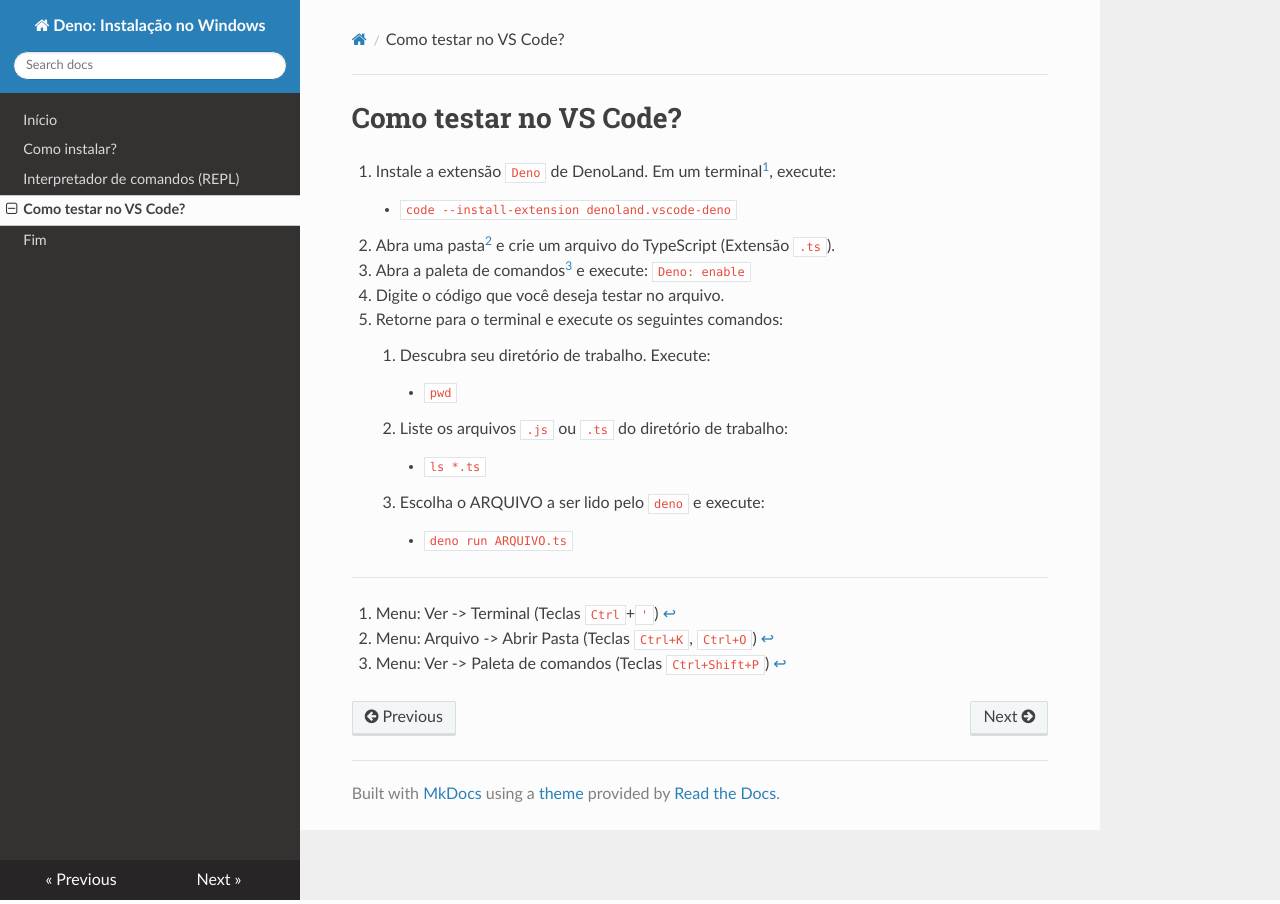
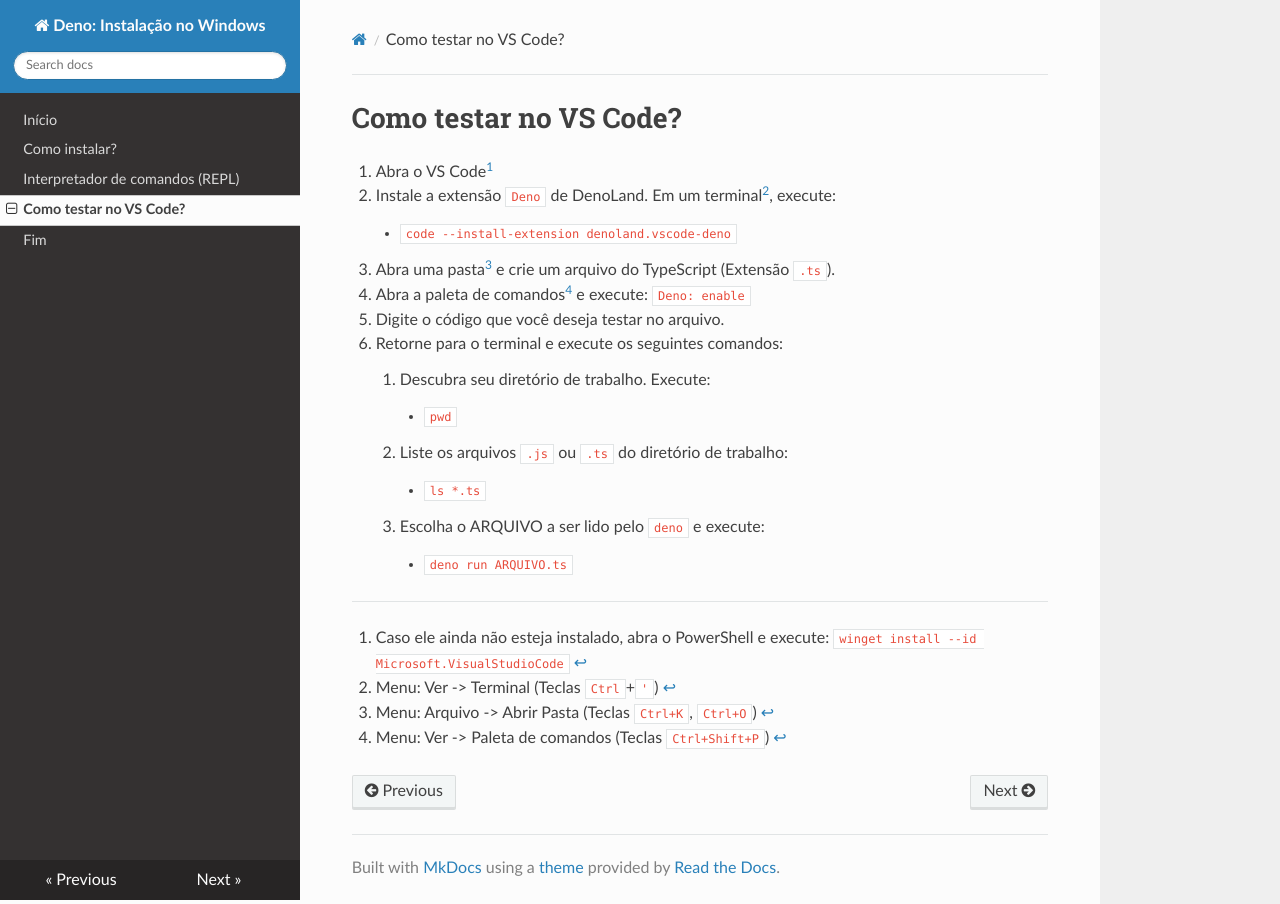
Before and after one commit to ifrnlab/deno-instalacao-windows, an MkDocs documentation site: the page built from docs/teste-vscode.md, in a window 1280 px wide. Built offline with MkDocs 1.6.1, drawn with Linux system fonts in a browser that asks for light colours; nearby versions of some CDN libraries.

Commit message:
Ajustes no tutorial

```diff
--- a/docs/teste-vscode.md
+++ b/docs/teste-vscode.md
@@ -1,13 +1,14 @@
 # Como testar no VS Code?
 
-1. Instale a extensão `Deno` de DenoLand. Em um terminal[^1], execute:
+1. Abra o VS Code[^1]
+2. Instale a extensão `Deno` de DenoLand. Em um terminal[^2], execute:
 
     - `code --install-extension denoland.vscode-deno`
 
-2. Abra uma pasta[^2] e crie um arquivo do TypeScript (Extensão `.ts`).
-3. Abra a paleta de comandos[^3] e execute: `Deno: enable`
-4. Digite o código que você deseja testar no arquivo.
-5. Retorne para o terminal e execute os seguintes comandos:
+3. Abra uma pasta[^3] e crie um arquivo do TypeScript (Extensão `.ts`).
+4. Abra a paleta de comandos[^4] e execute: `Deno: enable`
+5. Digite o código que você deseja testar no arquivo.
+6. Retorne para o terminal e execute os seguintes comandos:
 
     1. Descubra seu diretório de trabalho. Execute:
 
@@ -21,7 +22,7 @@
 
         - `deno run ARQUIVO.ts`
 
-
-[^1]: Menu: Ver -> Terminal (Teclas `Ctrl`+`'`)
-[^2]: Menu: Arquivo -> Abrir Pasta (Teclas `Ctrl+K`, `Ctrl+O`)
-[^3]: Menu: Ver -> Paleta de comandos (Teclas `Ctrl+Shift+P`)
+[^1]: Caso ele ainda não esteja instalado, abra o PowerShell e execute: `winget install --id Microsoft.VisualStudioCode`
+[^2]: Menu: Ver -> Terminal (Teclas `Ctrl`+`'`)
+[^3]: Menu: Arquivo -> Abrir Pasta (Teclas `Ctrl+K`, `Ctrl+O`)
+[^4]: Menu: Ver -> Paleta de comandos (Teclas `Ctrl+Shift+P`)
```
Also changed, not shown: docs/interpretador.md (+10 -0 lines).
